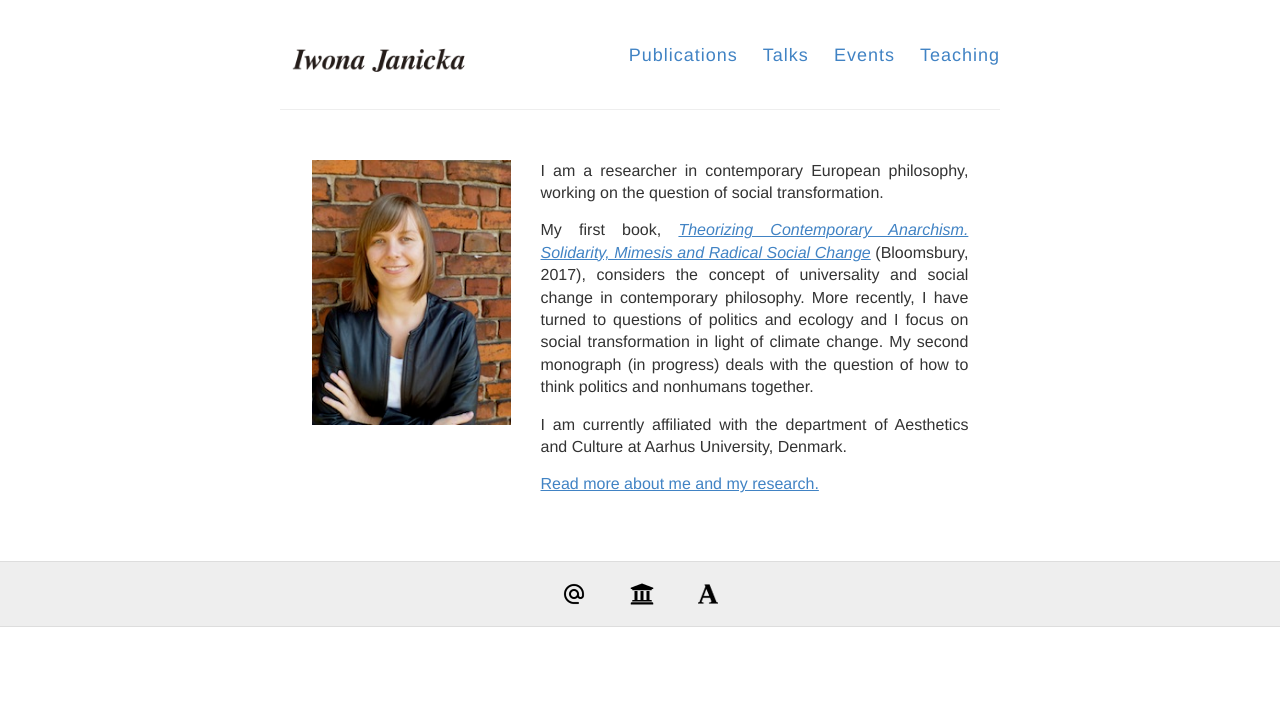
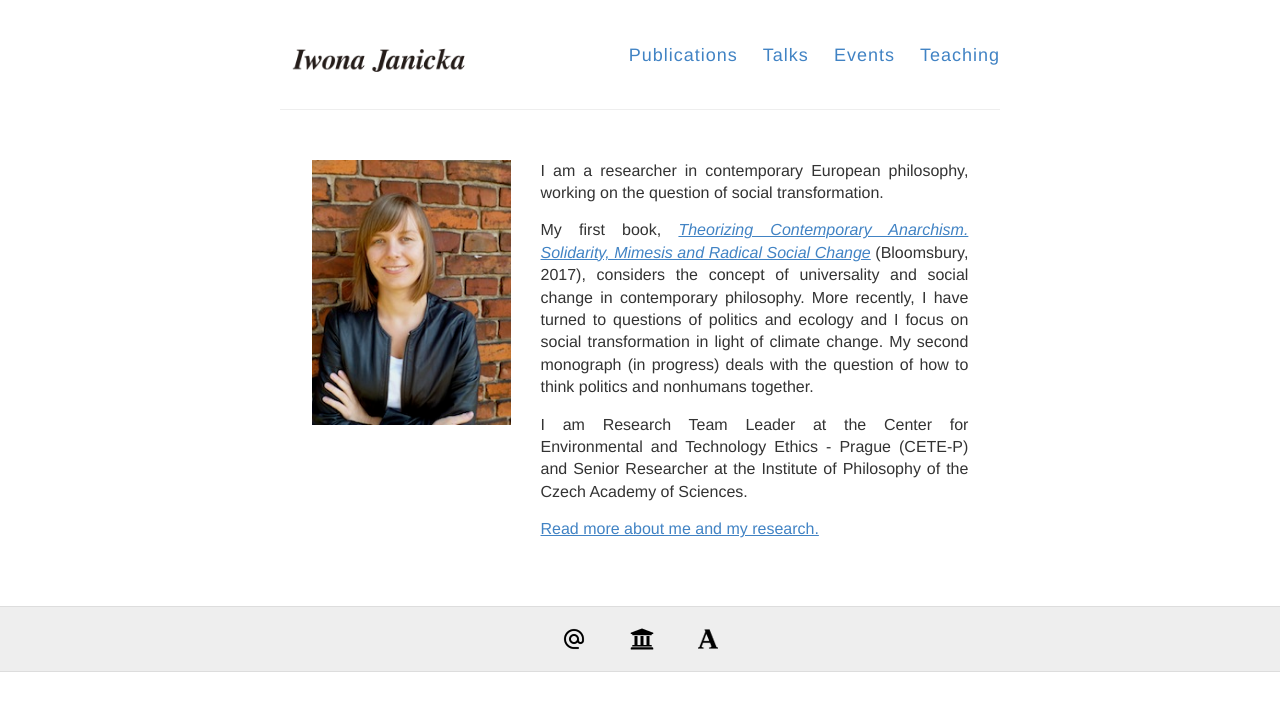
Before and after one commit to IJanicka/IJanicka.github.io, a Jekyll site: the page built from index.md, in a window 1280 px wide. Shown: the top 711 px of the page. Built offline with Jekyll 4.4.1, drawn with Linux system fonts in a browser that asks for light colours.

Commit message:
Update index.md

```diff
--- a/index.md
+++ b/index.md
@@ -12,7 +12,7 @@ permalink: /
     <div class="col-sm-8">
     <p>I am a researcher in contemporary European philosophy, working on the question of social transformation.</p>
     <p> My first book, <a href="https://www.bloomsbury.com/uk/theorizing-contemporary-anarchism-9781474276191/" target="_blank"><i>Theorizing Contemporary Anarchism. Solidarity, Mimesis and Radical Social Change</i></a> (Bloomsbury, 2017), considers the concept of universality and social change in contemporary philosophy. More recently, I have turned to questions of politics and ecology and I focus on social transformation in light of climate change. My second monograph (in progress) deals with the question of how to think politics and nonhumans together.</p>
-    <p>I am currently affiliated with the department of Aesthetics and Culture at Aarhus University, Denmark.</p>
+    <p>I am Research Team Leader at the Center for Environmental and Technology Ethics - Prague (CETE-P) <a href="https://cetep.eu" target="_blank"></a> and Senior Researcher at the Institute of Philosophy of the Czech Academy of Sciences. </p>
       <p><a href="about">Read more about me and my research.</a></p>
     </div>
   </div>
```
